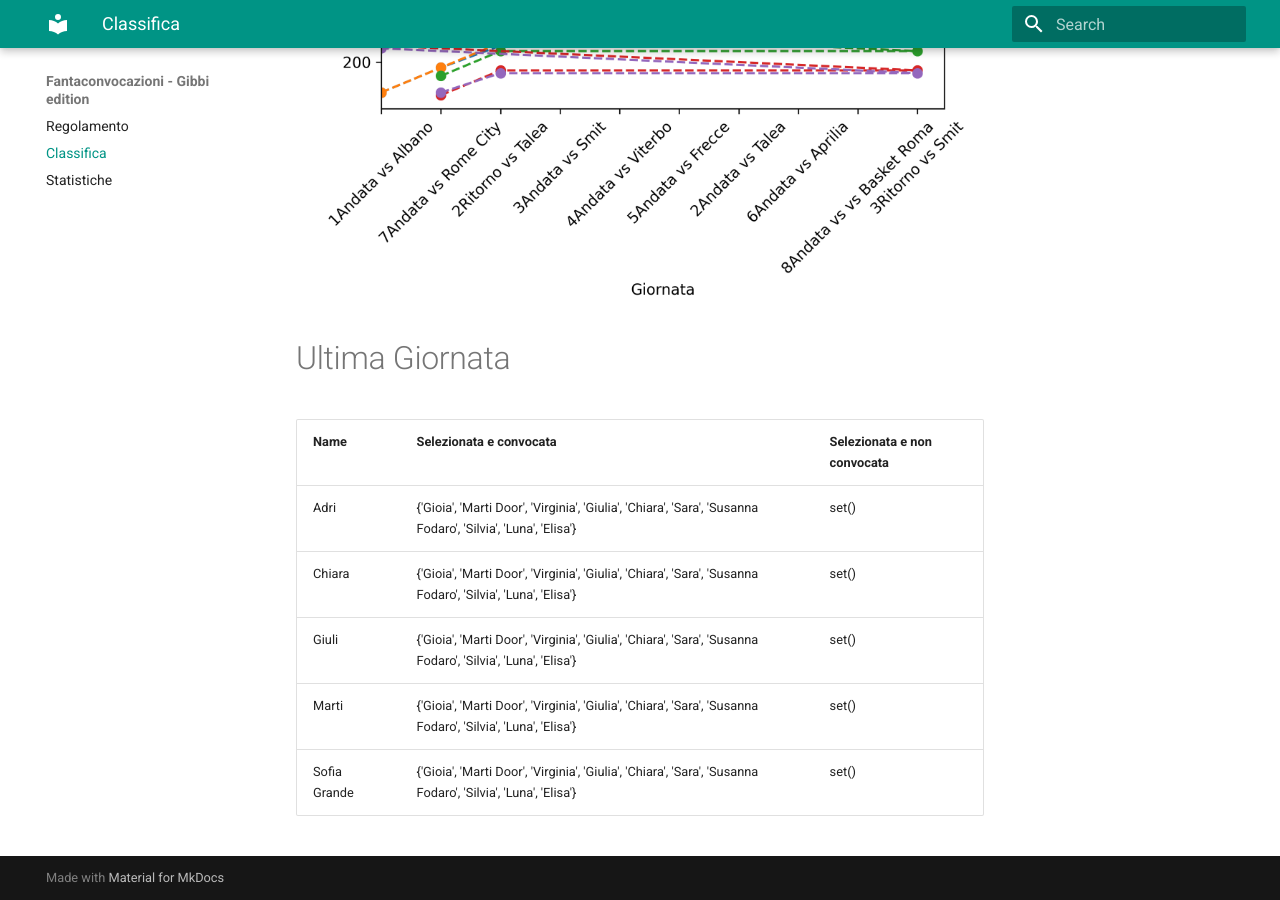
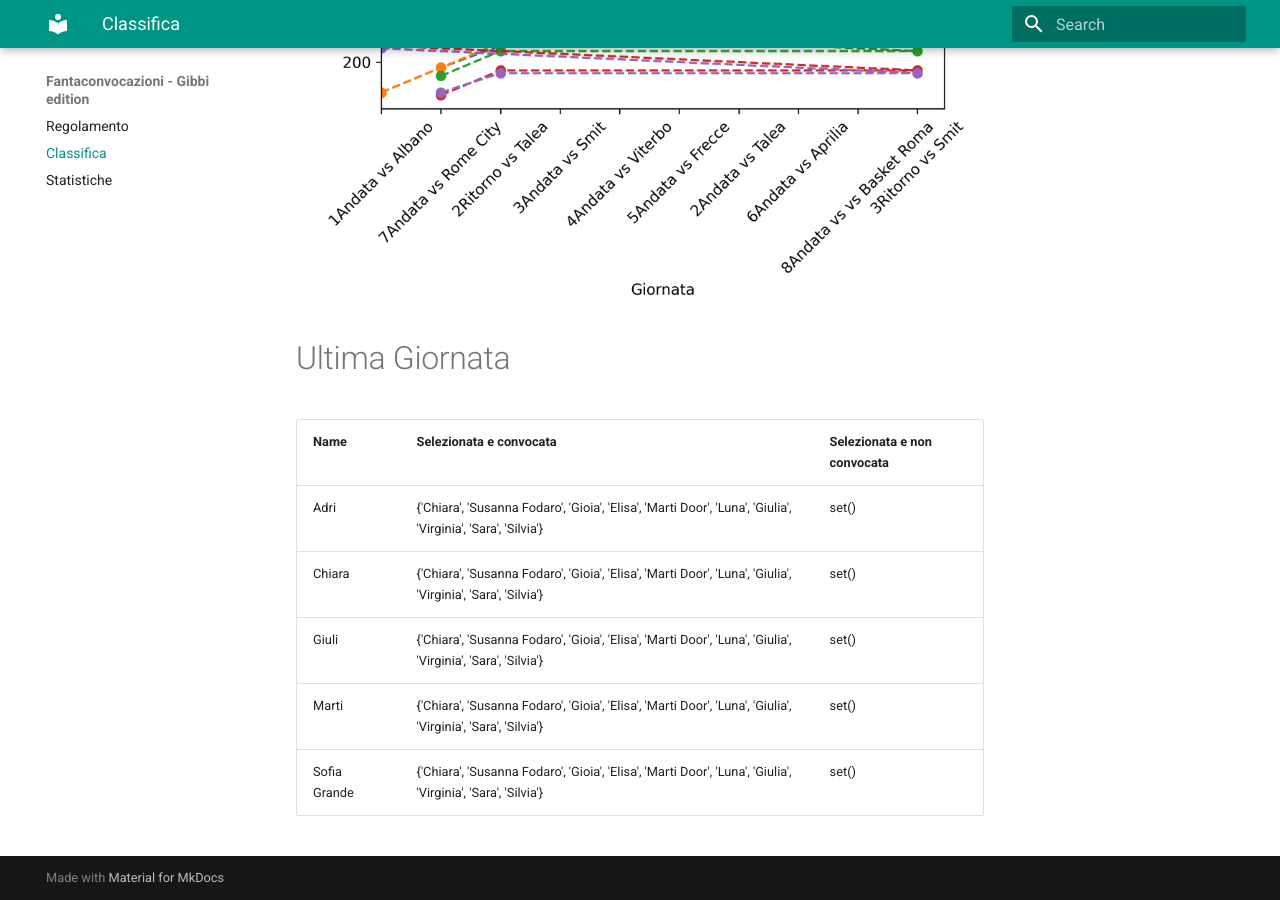
Before and after one commit to martinig94/fantagibbi, an MkDocs documentation site: the page built from docs/Classifica.md, in a window 1280 px wide and 900 px high, scrolled down 810 px. Built offline with MkDocs 1.6.1 and Material for MkDocs 9.7.7, drawn with Linux system fonts in a browser that asks for light colours.

Commit message:
Auto-update from main.py

```diff
--- a/docs/Classifica.md
+++ b/docs/Classifica.md
@@ -18,9 +18,9 @@
 <!-- START_TABLE CORRECT -->
 | Name         | Selezionata e convocata                                                                                      | Selezionata e non convocata   |
 |:-------------|:-------------------------------------------------------------------------------------------------------------|:------------------------------|
-| Adri         | {'Gioia', 'Marti Door', 'Virginia', 'Giulia', 'Chiara', 'Sara', 'Susanna Fodaro', 'Silvia', 'Luna', 'Elisa'} | set()                         |
-| Chiara       | {'Gioia', 'Marti Door', 'Virginia', 'Giulia', 'Chiara', 'Sara', 'Susanna Fodaro', 'Silvia', 'Luna', 'Elisa'} | set()                         |
-| Giuli        | {'Gioia', 'Marti Door', 'Virginia', 'Giulia', 'Chiara', 'Sara', 'Susanna Fodaro', 'Silvia', 'Luna', 'Elisa'} | set()                         |
-| Marti        | {'Gioia', 'Marti Door', 'Virginia', 'Giulia', 'Chiara', 'Sara', 'Susanna Fodaro', 'Silvia', 'Luna', 'Elisa'} | set()                         |
-| Sofia Grande | {'Gioia', 'Marti Door', 'Virginia', 'Giulia', 'Chiara', 'Sara', 'Susanna Fodaro', 'Silvia', 'Luna', 'Elisa'} | set()                         |
+| Adri         | {'Chiara', 'Susanna Fodaro', 'Gioia', 'Elisa', 'Marti Door', 'Luna', 'Giulia', 'Virginia', 'Sara', 'Silvia'} | set()                         |
+| Chiara       | {'Chiara', 'Susanna Fodaro', 'Gioia', 'Elisa', 'Marti Door', 'Luna', 'Giulia', 'Virginia', 'Sara', 'Silvia'} | set()                         |
+| Giuli        | {'Chiara', 'Susanna Fodaro', 'Gioia', 'Elisa', 'Marti Door', 'Luna', 'Giulia', 'Virginia', 'Sara', 'Silvia'} | set()                         |
+| Marti        | {'Chiara', 'Susanna Fodaro', 'Gioia', 'Elisa', 'Marti Door', 'Luna', 'Giulia', 'Virginia', 'Sara', 'Silvia'} | set()                         |
+| Sofia Grande | {'Chiara', 'Susanna Fodaro', 'Gioia', 'Elisa', 'Marti Door', 'Luna', 'Giulia', 'Virginia', 'Sara', 'Silvia'} | set()                         |
 <!-- END_TABLE CORRECT -->
```
